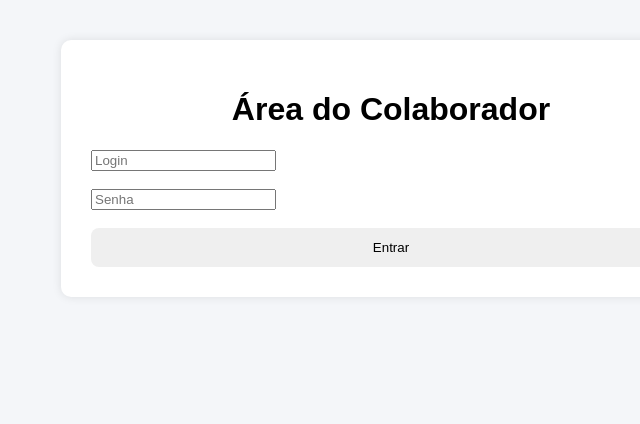
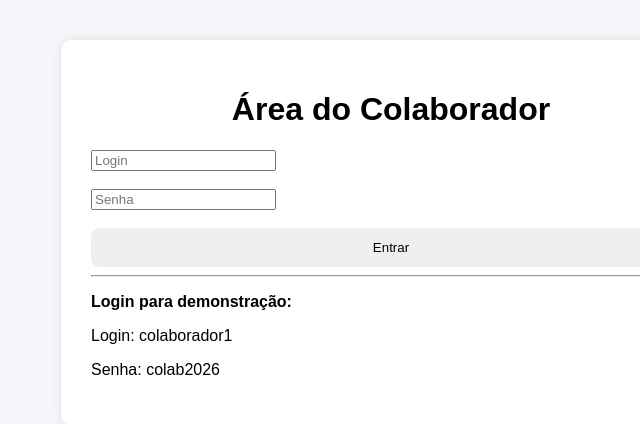
Before and after one commit to debrahalves2026/ponto-estagios, a Flask app: page /login-colaborador in a window 1280 px wide. Shown: the top 424 px of the page, without its empty margins (249-889 px from the left). Run offline with Flask 3, Linux system fonts and the light colour scheme.

Commit message:
Login colaborador demonstracao

```diff
--- a/app.py
+++ b/app.py
@@ -24,8 +24,22 @@ def login_gestor():
 
     return render_template('login_gestor.html')
 
-@app.route('/login-colaborador')
+@app.route('/login-colaborador', methods=['GET', 'POST'])
 def login_colaborador():
+
+    if request.method == 'POST':
+
+        login = request.form.get('login')
+        senha = request.form.get('senha')
+
+        if login == 'colaborador1' and senha == 'colab2026':
+            return redirect('/ponto')
+
+        return render_template(
+            'login_colaborador.html',
+            erro='Login ou senha inválidos'
+        )
+
     return render_template('login_colaborador.html')
 
 @app.route('/cadastro-colaborador')
--- a/templates/login_colaborador.html
+++ b/templates/login_colaborador.html
@@ -12,19 +12,42 @@
 
     <h1>Área do Colaborador</h1>
 
-    <form>
+    <form method="POST">
 
-        <input type="text" placeholder="Login">
+        <input
+            type="text"
+            name="login"
+            placeholder="Login"
+            required>
 
         <br><br>
 
-        <input type="password" placeholder="Senha">
+        <input
+            type="password"
+            name="senha"
+            placeholder="Senha"
+            required>
 
         <br><br>
 
-        <button type="submit">Entrar</button>
+        <button type="submit">
+            Entrar
+        </button>
 
     </form>
+
+    {% if erro %}
+        <p style="color:red;">
+            {{ erro }}
+        </p>
+    {% endif %}
+
+    <hr>
+
+    <p><strong>Login para demonstração:</strong></p>
+
+    <p>Login: colaborador1</p>
+    <p>Senha: colab2026</p>
 
 </div>
 
```
